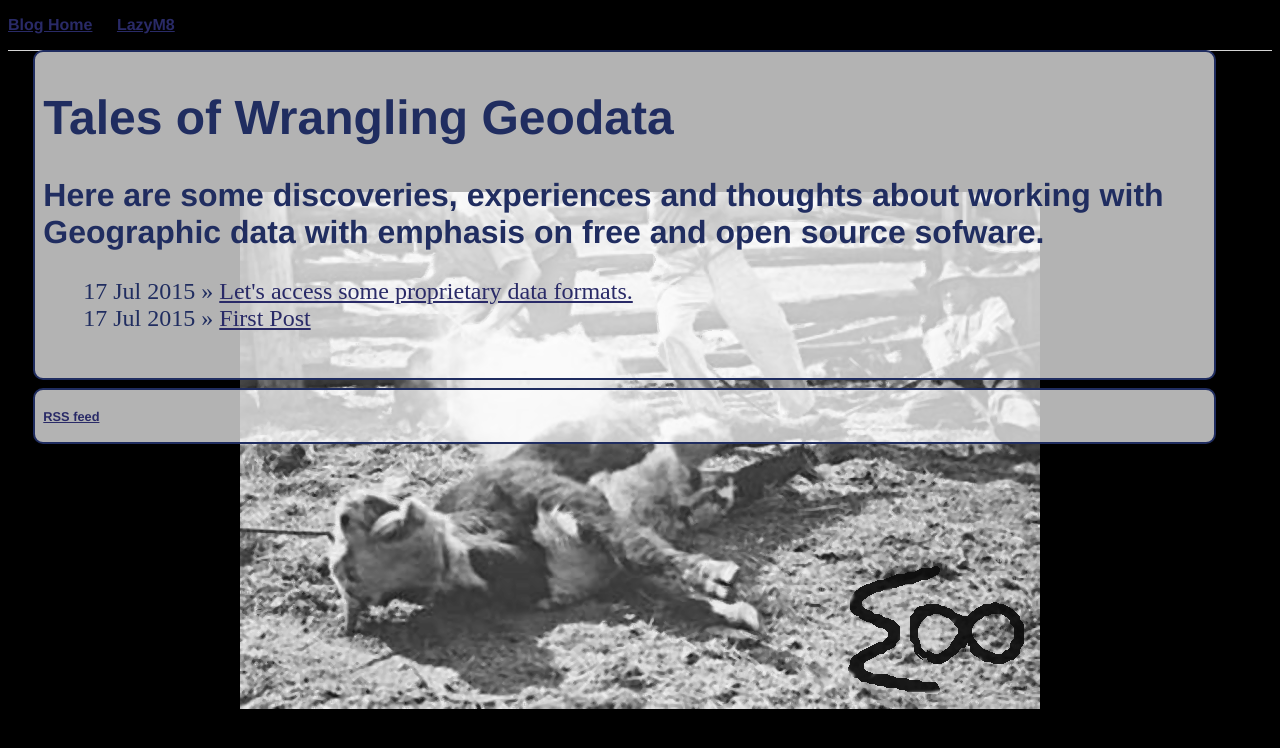
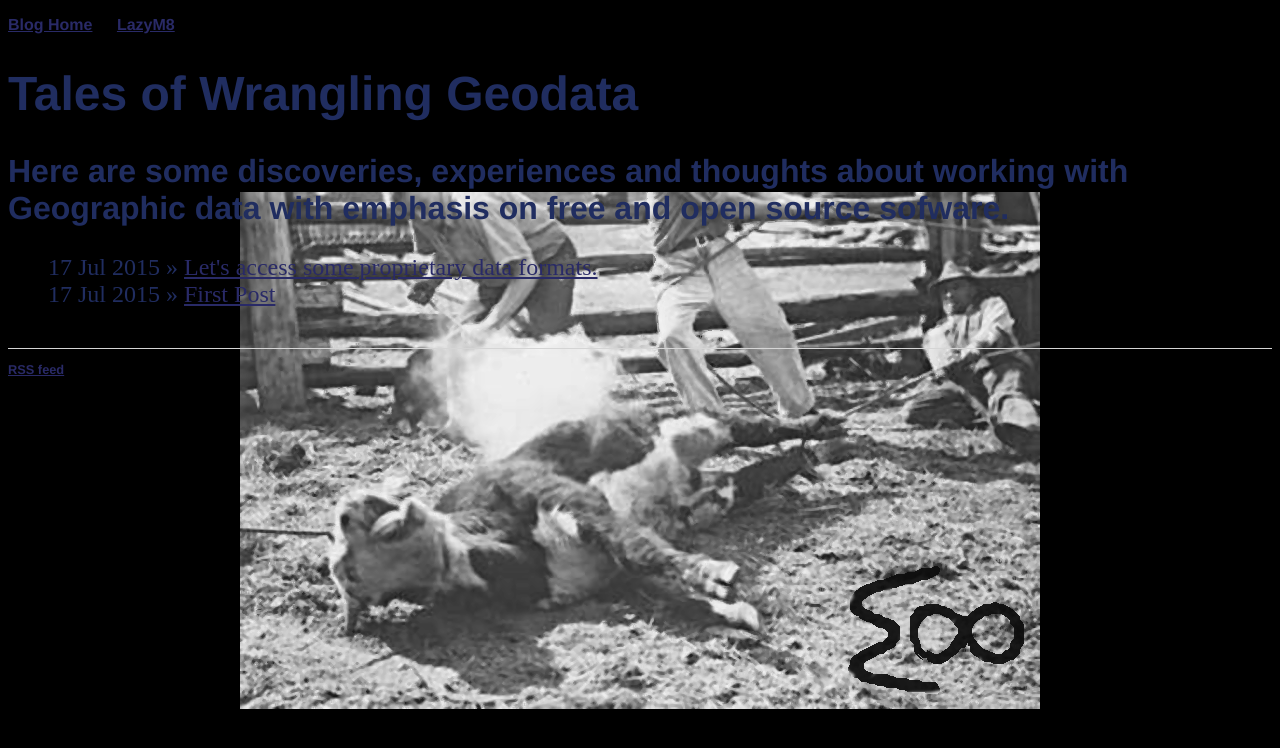
Before and after one commit to geodatawrangler/geodatawrangler.github.io, a Jekyll site: the page built from index.html, in a window 1280 px wide. Shown: the top 748 px of the page. Built offline with Jekyll 4.4.1, drawn with Linux system fonts in a browser that asks for light colours.

Commit message:
Update main.css

```diff
--- a/css/main.css
+++ b/css/main.css
@@ -5,7 +5,7 @@ body {
     background-position: center;
     background-color: black;
 }
-div {
+div.white div.container {
 	border-radius: 10px;
 	background-color: white;
 	background-color: rgba(255, 255, 255, 0.7);
```
